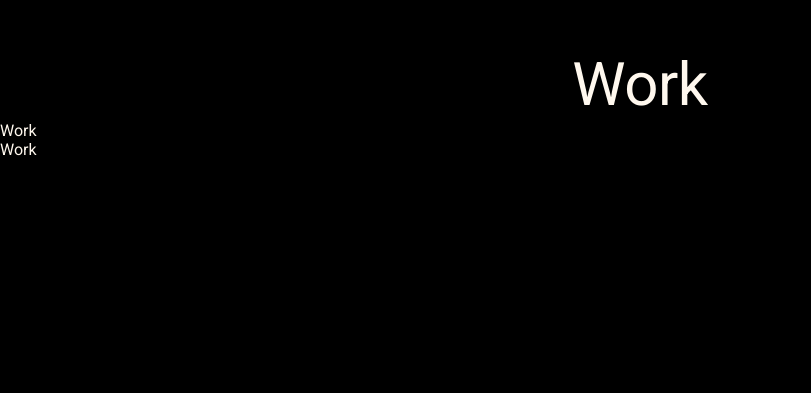
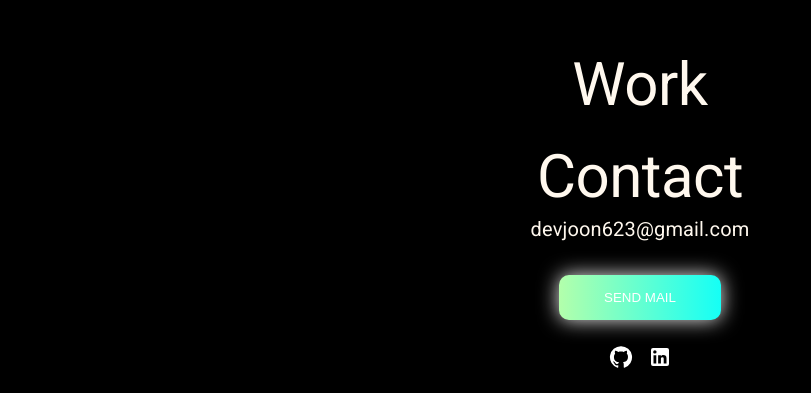
Before and after one commit to joon623/pr_website, a Next.js app: page / in a window 1280 px wide. Shown: the part 2101-2494 px from the top of the page, without its empty margins (0-811 px from the left). Before the commit the page ends 2260 px from the top, so only its background shows below. Built offline with nearby package versions, Linux system fonts and the light colour scheme.

Commit message:
add: contact module

```diff
--- a/src/app/globals.css
+++ b/src/app/globals.css
@@ -45,8 +45,6 @@
     box-sizing: border-box;
     padding: 0;
     margin: 0;
-    cursor: none;
-
 }
 
 
@@ -68,3 +66,9 @@ body {
             rgb(var(--background-end-rgb))
     ) rgb(var(--background-start-rgb));
 }
+
+
+button {
+    outline: none;
+    border: none;
+}
--- a/src/app/page.tsx
+++ b/src/app/page.tsx
@@ -2,7 +2,7 @@ import { Navigation } from "@/components/nav/index";
 import { HomeComponent } from "@/components/home";
 import { About } from "@/components/about";
 import { Work } from "@/components/work";
-import Cursor from "@/components/cursor/cursor";
+import Contact from "@/components/contact/contact";
 
 export default function Home() {
   return (
@@ -11,7 +11,7 @@ export default function Home() {
       <HomeComponent />
       <About />
       <Work />
-      <Cursor />
+      <Contact />
     </>
   );
 }
--- /dev/null
+++ b/src/components/contact/contact.module.css
@@ -0,0 +1,20 @@
+
+.buttons {
+    background-image: linear-gradient(to right, #B3FFAB 0%, #12FFF7 51%, #B3FFAB 100%);
+    margin: 10px;
+    padding: 15px 45px;
+    text-align: center;
+    text-transform: uppercase;
+    transition: 0.5s;
+    background-size: 200% auto;
+    color: white;
+    box-shadow: 0 0 20px #eee;
+    border-radius: 10px;
+    display: block;
+}
+
+.btn-grad:hover {
+    background-position: right center; /* change the direction of the change here */
+    color: #fff;
+    text-decoration: none;
+}
--- /dev/null
+++ b/src/components/contact/contact.tsx
@@ -0,0 +1,44 @@
+"use client";
+
+import { Box } from "@mui/system";
+import { Typography } from "@mui/material";
+import GitHubIcon from "@mui/icons-material/GitHub";
+import LinkedInIcon from "@mui/icons-material/LinkedIn";
+import styles from "./contact.module.css";
+
+function Contact() {
+  return (
+    <Box
+      display={"flex"}
+      flexDirection={"column"}
+      alignItems={"center"}
+      justifyContent={"center"}
+      padding={"20px"}
+    >
+      <Typography color={"#fff8ee"} variant={"h2"}>
+        Contact
+      </Typography>
+      <Typography color={"#fff8ee"} variant={"h6"}>
+        devjoon623@gmail.com
+      </Typography>
+      <Box marginTop={"20px"}>
+        <a href="mailto:devjoon623@gmail.com">
+          <button className={styles.buttons}>Send Mail</button>
+        </a>
+      </Box>
+      <Box display={"flex"} gap={"15px"} marginTop={"15px"}>
+        <a href="https://github.com/joon623" target="_blank">
+          <GitHubIcon />
+        </a>
+        <a
+          href="https://www.linkedin.com/in/namjun-park-60423a1bb/"
+          target="_blank"
+        >
+          <LinkedInIcon />
+        </a>
+      </Box>
+    </Box>
+  );
+}
+
+export default Contact;
--- /dev/null
+++ b/src/components/contact/index.ts
@@ -0,0 +1 @@
+export { default as Button } from "./contact";
--- a/src/components/cursor/cursor.tsx
+++ b/src/components/cursor/cursor.tsx
@@ -25,6 +25,7 @@ function Cursor() {
       position={"fixed"}
       left={x}
       top={y}
+      zIndex={-1}
       border={"2px solid gray"}
       borderRadius={"50%"}
       width={"20px"}
--- a/src/components/work/work.tsx
+++ b/src/components/work/work.tsx
@@ -9,8 +9,6 @@ function Work() {
           Work
         </Typography>
       </Box>
-      <Box color={"#fff8ee"}>Work</Box>
-      <Box color={"#fff8ee"}>Work</Box>
     </Box>
   );
 }
```
Also changed, not shown: 1 other file (tests, documents, lock files or other folders).
